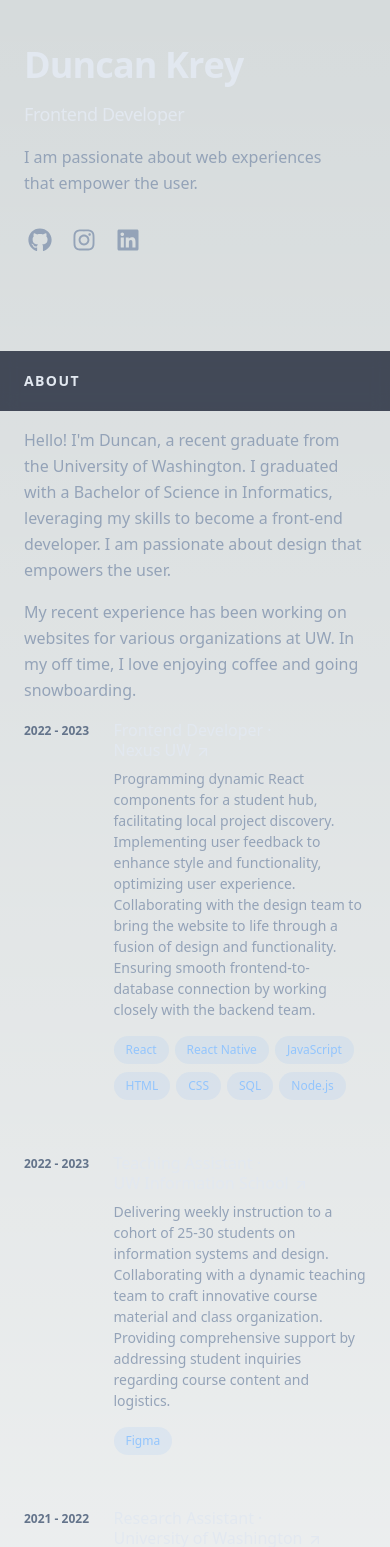
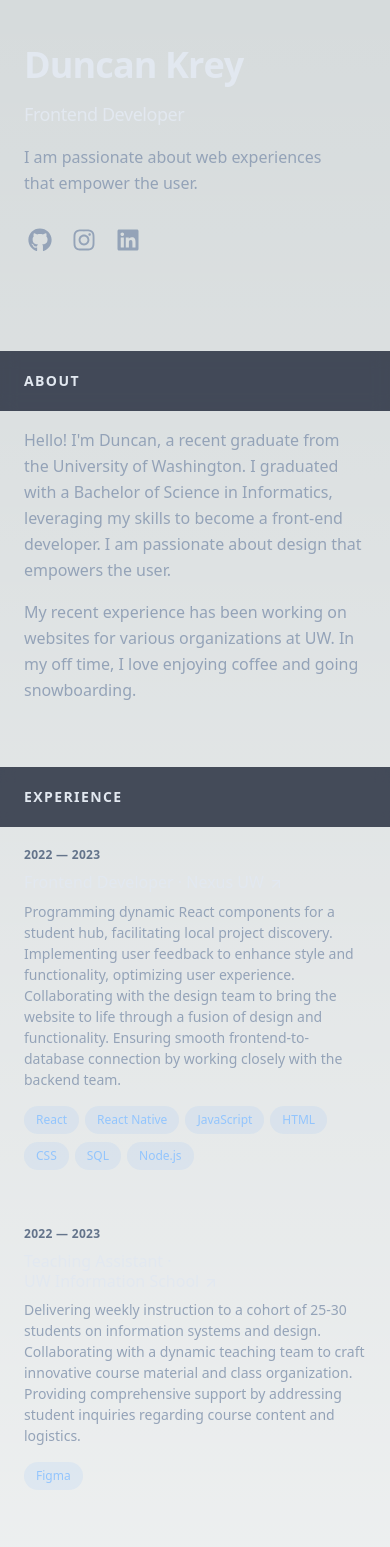
Before and after one commit to duncrob/personal-site, a Next.js app: page /practice in a window 390 px wide. Shown: the top 1547 px of the page. Built offline with nearby package versions, Linux system fonts and the light colour scheme.

Commit message:
Added experience divider and updated experiences + projects for mobile view

```diff
--- a/src/app/components/Experience.js
+++ b/src/app/components/Experience.js
@@ -25,9 +25,9 @@ export default function Experience({ experience }) {
 
     return (
         <li className="mb-12" key={experience.company}>
-            <div className="group relative grid grid-cols-8 gap-4 pb-1 transition-all lg:hover:!opacity-100 lg:group-hover/list:opacity-50">
+            <div className="group relative grid pb-1 transition-all sm:grid-cols-8 sm:gap-8 md:gap-4 lg:hover:!opacity-100 lg:group-hover/list:opacity-50">
                 <div className="absolute -inset-x-4 -inset-y-4 z-0 hidden rounded-md transition motion-reduce:transition-none lg:-inset-x-6 lg:block lg:group-hover:bg-slate-800/50 lg:group-hover:shadow-[inset_0_1px_0_0_rgba(148,163,184,0.1)] lg:group-hover:drop-shadow-lg"></div>
-                <header className="col-span-2 text-xs mt-1 font-semibold uppercase text-slate-500 z-10">{experience.start} - {experience.end}</header>
+                <header className="z-10 mb-2 mt-1 text-xs font-semibold uppercase tracking-wide text-slate-500 sm:col-span-2">{experience.start} — {experience.end}</header>
                 <div className="col-span-6 z-10">
                     <h3 className="text-medium leading-snug text-slate-200">
                         <div>
--- a/src/app/components/Project.js
+++ b/src/app/components/Project.js
@@ -1,4 +1,5 @@
 import {FiArrowUpRight} from "react-icons/fi";
+import Image from "next/image";
 
 export default function Project({ project }) {
     return (
@@ -19,7 +20,7 @@ export default function Project({ project }) {
                     </h3>
                     <p className="mt-2 text-sm leading-normal" >{project.desc}</p>
                 </div>
-                <img src={"/img/" + project.imgsrc} className="rounded border-2 border-slate-200/10 transition group-hover:border-slate-200/30 sm:order-1 sm:col-span-2 sm:translate-y-1" />
+                <Image src={"/img/" + project.imgsrc} width={200} height={48} alt={"Cover image for " + project.name} className="rounded border-2 border-slate-200/10 transition group-hover:border-slate-200/30 sm:order-1 sm:col-span-2 sm:translate-y-1" />
             </div>
         </li>
     )
--- a/src/app/practice/page.js
+++ b/src/app/practice/page.js
@@ -43,12 +43,13 @@ export default function Home() {
   }
 
   return (
-    <div className='relative'>
+    <div className='relative group/spotlight'>
+      <div className="pointer-events-none fixed inset-0 z-30 transition duration-300 lg:absolute" style={{background: "radial-gradient(600px at 1023px 145px, rgba(29, 78, 216, 0.15), transparent 80%)"}}></div>
       <div className='mx-auto min-h-screen max-w-screen-xl px-6 md:px-12 lg:px-24 py-12 md:py-20 lg:py-0'>
         <div className='lg:flex lg:justify-between lg:gap-4'>
           <header className='lg:py-24 lg:sticky lg:top-0 lg:flex lg:max-h-screen lg:w-1/2 lg:flex-col lg:justify-between max-h-screen'>
             <div>
-              <h1 className='name-text text-4xl font-bold tracking-tight text-slate-200 sm:text-5xl invisible' style={{'clip-path': 'polygon(0 0, 100% 0, 100% 100%, 0 100%)'}}>
+              <h1 className='name-text text-4xl font-bold tracking-tight text-slate-200 sm:text-5xl invisible' style={{clipPath: 'polygon(0 0, 100% 0, 100% 100%, 0 100%)'}}>
                 <a href="/practice" >Duncan Krey</a>
               </h1>
               <h2 className='mt-3 text-lg font-medium tracking-tight text-slate-200 sm:text-xl'>Frontend Developer</h2>
@@ -98,7 +99,7 @@ export default function Home() {
             </ul>
           </header>
           <main id='content' className='pt-24 lg:py-24 lg:w-1/2'>
-            <section id='about' className='lg:mb-36 lg:scroll-mt-24' aria-label='About me'>
+            <section id='about' className='mb-16 scroll-mt-16 md:mb-24 lg:mb-36 lg:scroll-mt-24' aria-label='About me'>
               <div className="sticky top-0 z-20 -mx-6 mb-4 w-screen bg-slate-900/75 px-6 py-5 backdrop-blur md:-mx-12 md:px-12 lg:sr-only lg:relative lg:top-auto lg:mx-auto lg:w-full lg:px-0 lg:py-0 lg:opacity-0">
                 <h2 className="text-sm font-bold uppercase tracking-widest text-slate-200 lg:sr-only">About</h2>
               </div>
@@ -112,6 +113,10 @@ export default function Home() {
               </div>
             </section>
             <section id='experience' className='mb-16 scroll-mt-16 lg:mb-36 lg:scroll-mt-24' aria-label='Experiences'>
+              <div className="sticky top-0 z-20 -mx-6 mb-4 w-screen bg-slate-900/75 px-6 py-5 backdrop-blur md:-mx-12 md:px-12 lg:sr-only lg:relative lg:top-auto lg:mx-auto lg:w-full lg:px-0 lg:py-0 lg:opacity-0">
+                <h2 className="text-sm font-bold uppercase tracking-widest text-slate-200 lg:sr-only">Experience</h2>
+              </div>
+              <div>
                 <ol className="group/list">
                   {renderExperiences()}
                 </ol>
@@ -125,6 +130,7 @@ export default function Home() {
                       </span>
                     </span>
                   </a>
+                </div>
               </div>
             </section>
             <section id="projects" className="mb-16 scroll-mt-16 md:mb-24 lg:mb-36 lg:scroll-mt-24" aria-label="Selected projects">
```
Lines whose indentation alone changed are shown as unchanged.
